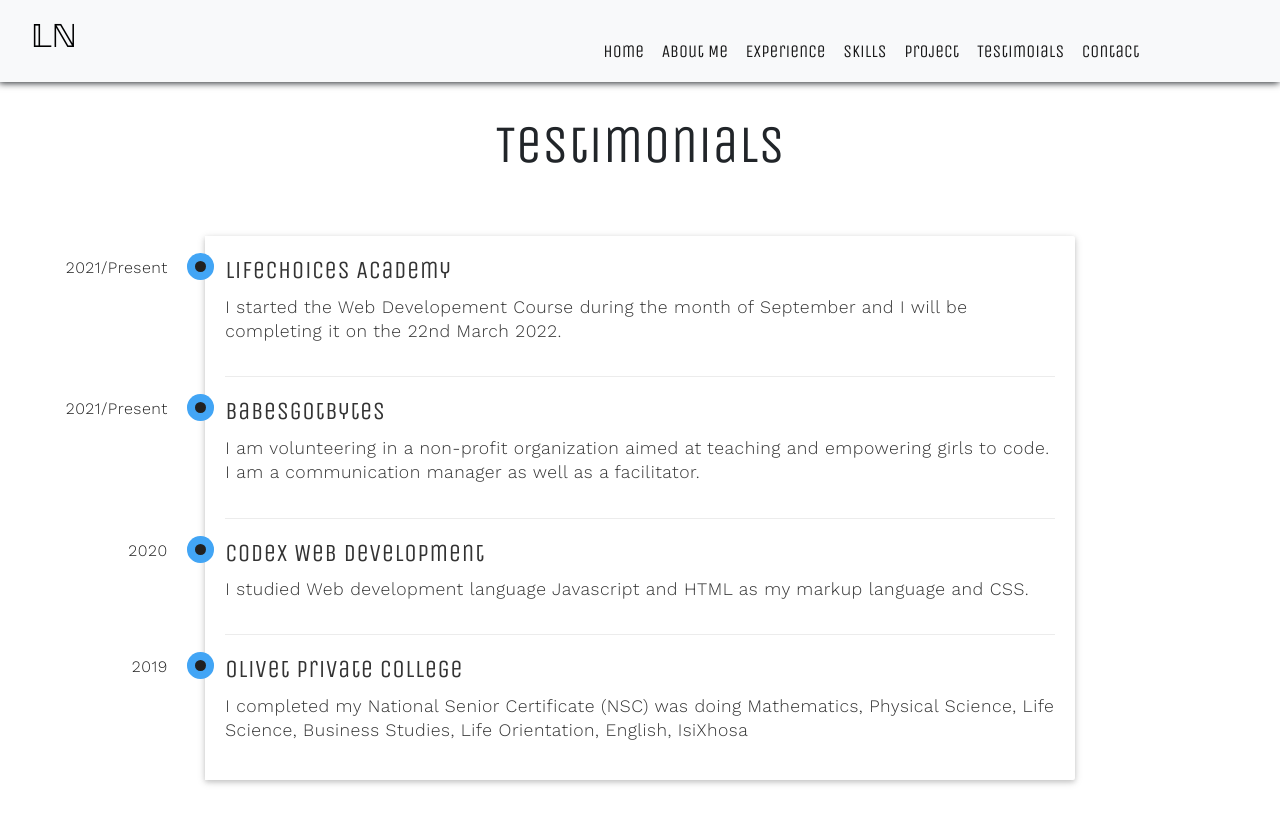
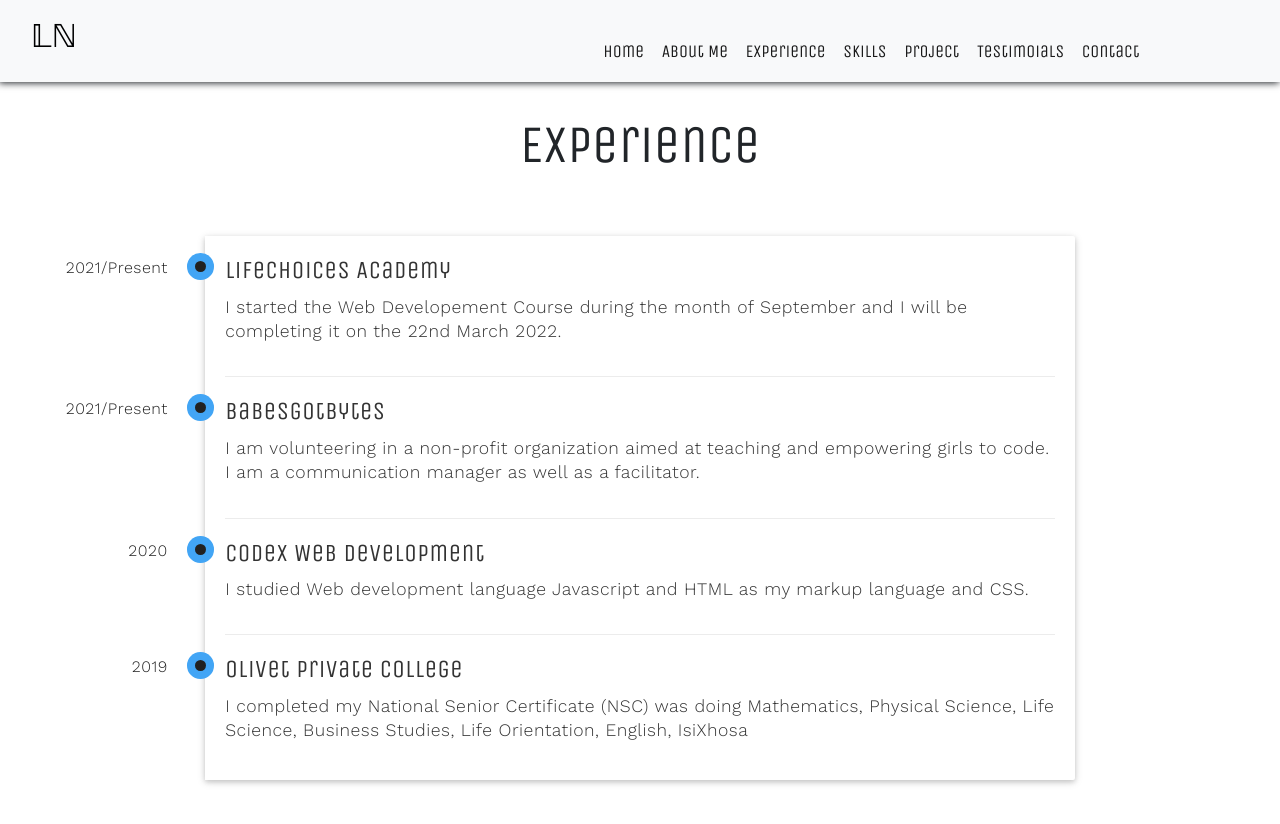
Before and after one commit to lilitha121/portfolio, a plain HTML site: page resume.html in a window 1280 px wide. Drawn offline with nearby package versions, Linux system fonts and the light colour scheme.

Commit message:
update experience and testimonials pages

```diff
--- a/resume.html
+++ b/resume.html
@@ -72,7 +72,7 @@
 				<div class="container" id="content">
 					<div class="row">
 						<div class="col-xs-12">
-							<h1 class="mb-50">Testimonials</h1>
+							<h1 class="mb-50">Experience</h1>
 						</div>
 						<div class="col s12 m12 l12">
 							<ul class="timeline">
```
